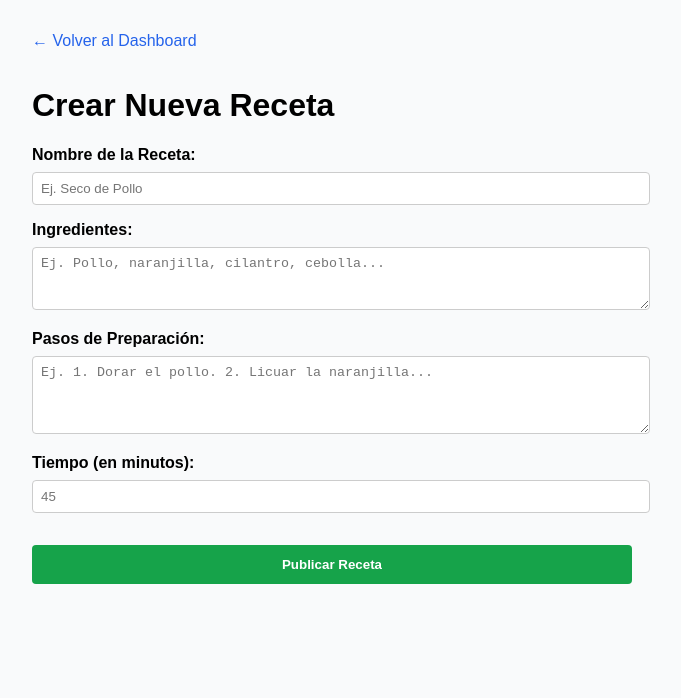
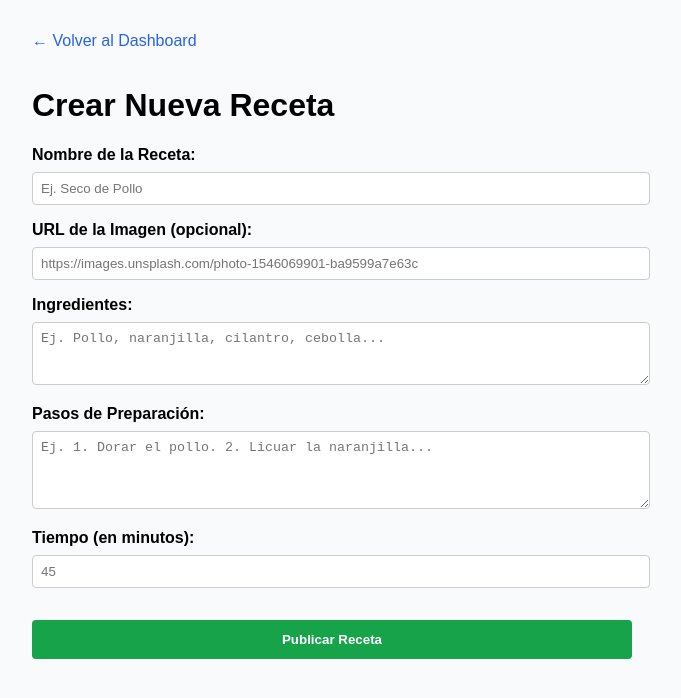
Before and after one commit to gabrielajdamian-cmd/chefbook, a Next.js app: page /dashboard/nuevo in a window 1280 px wide. Shown: the top 698 px of the page, without its empty margins (308-989 px from the left). Built offline with nearby package versions, Linux system fonts and the light colour scheme; no server answers.

Commit message:
feat: agregar campo imagen_url en el formulario de creacion de recetas

```diff
--- a/app/dashboard/nuevo/page.tsx
+++ b/app/dashboard/nuevo/page.tsx
@@ -10,6 +10,7 @@ export default function NuevaRecetaPage() {
   const [ingredientes, setIngredientes] = useState("");
   const [pasos, setPasos] = useState("");
   const [tiempoMinutos, setTiempoMinutos] = useState<number | "">("");
+  const [imagenUrl, setImagenUrl] = useState(""); // <-- NUEVO ESTADO PARA IMAGEN
   const [guardando, setGuardando] = useState(false);
   const [mensaje, setMensaje] = useState("");
   const router = useRouter();
@@ -19,12 +20,17 @@ export default function NuevaRecetaPage() {
     setGuardando(true);
     setMensaje("");
 
+    // Obtener usuario actual para asignarle la receta
+    const { data: { user } } = await supabase.auth.getUser();
+
     const { error } = await supabase.from("recetas").insert([
       {
         nombre,
         ingredientes,
         pasos,
         tiempo_minutos: Number(tiempoMinutos),
+        imagen_url: imagenUrl, // <-- GUARDA LA URL DE LA IMAGEN
+        user_id: user ? user.id : null, // <-- ASIGNA EL CHEF CREADOR
       },
     ]);
 
@@ -57,6 +63,18 @@ export default function NuevaRecetaPage() {
             required
             style={{ width: "100%", padding: "0.5rem", borderRadius: "4px", border: "1px solid #ccc" }}
             placeholder="Ej. Seco de Pollo"
+          />
+        </div>
+
+        {/* NUEVO CAMPO PARA PEGAR URL DE LA IMAGEN */}
+        <div>
+          <label style={{ display: "block", marginBottom: "0.5rem", fontWeight: "bold" }}>URL de la Imagen (opcional):</label>
+          <input
+            type="url"
+            value={imagenUrl}
+            onChange={(e) => setImagenUrl(e.target.value)}
+            style={{ width: "100%", padding: "0.5rem", borderRadius: "4px", border: "1px solid #ccc" }}
+            placeholder="https://images.unsplash.com/photo-1546069901-ba9599a7e63c"
           />
         </div>
 
```
